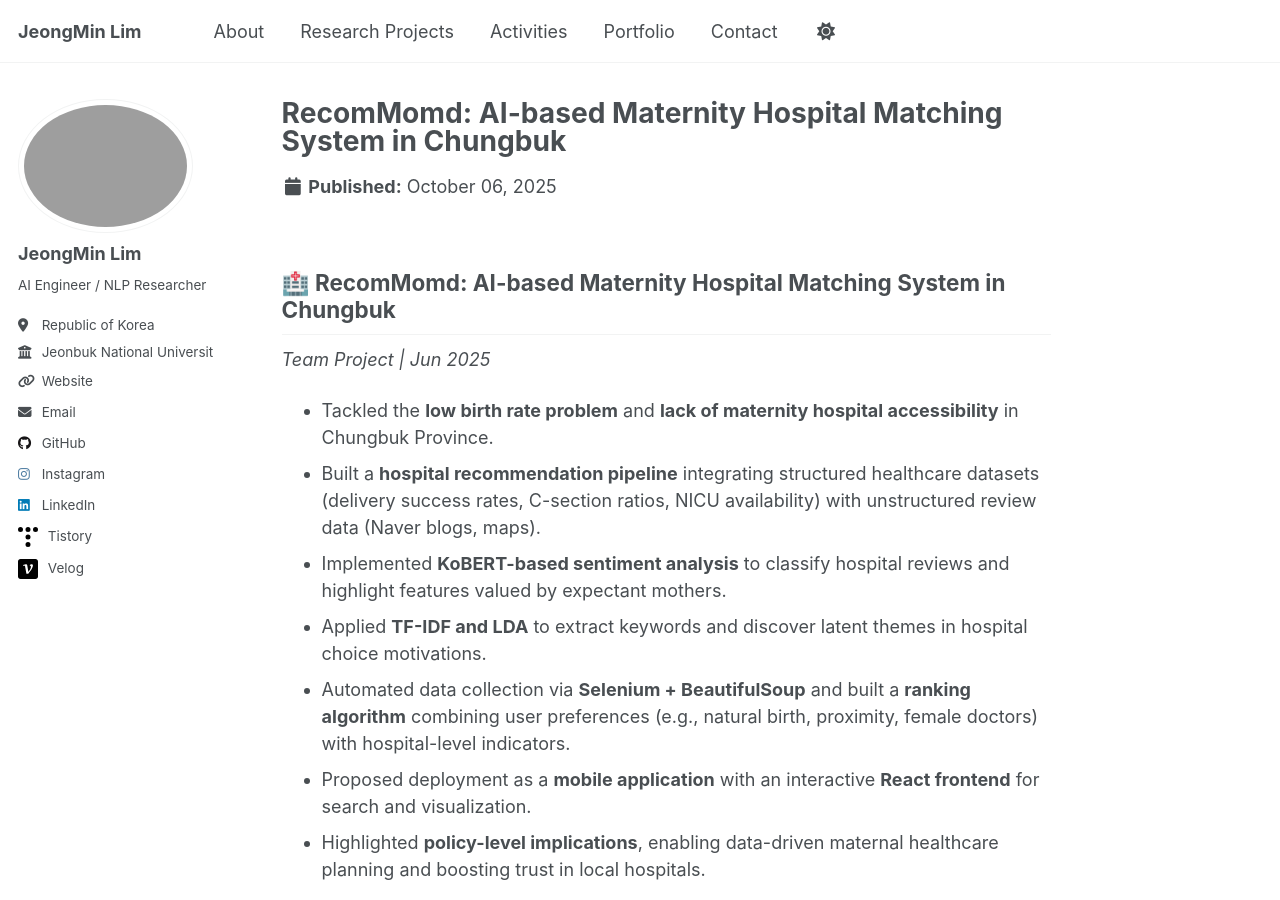
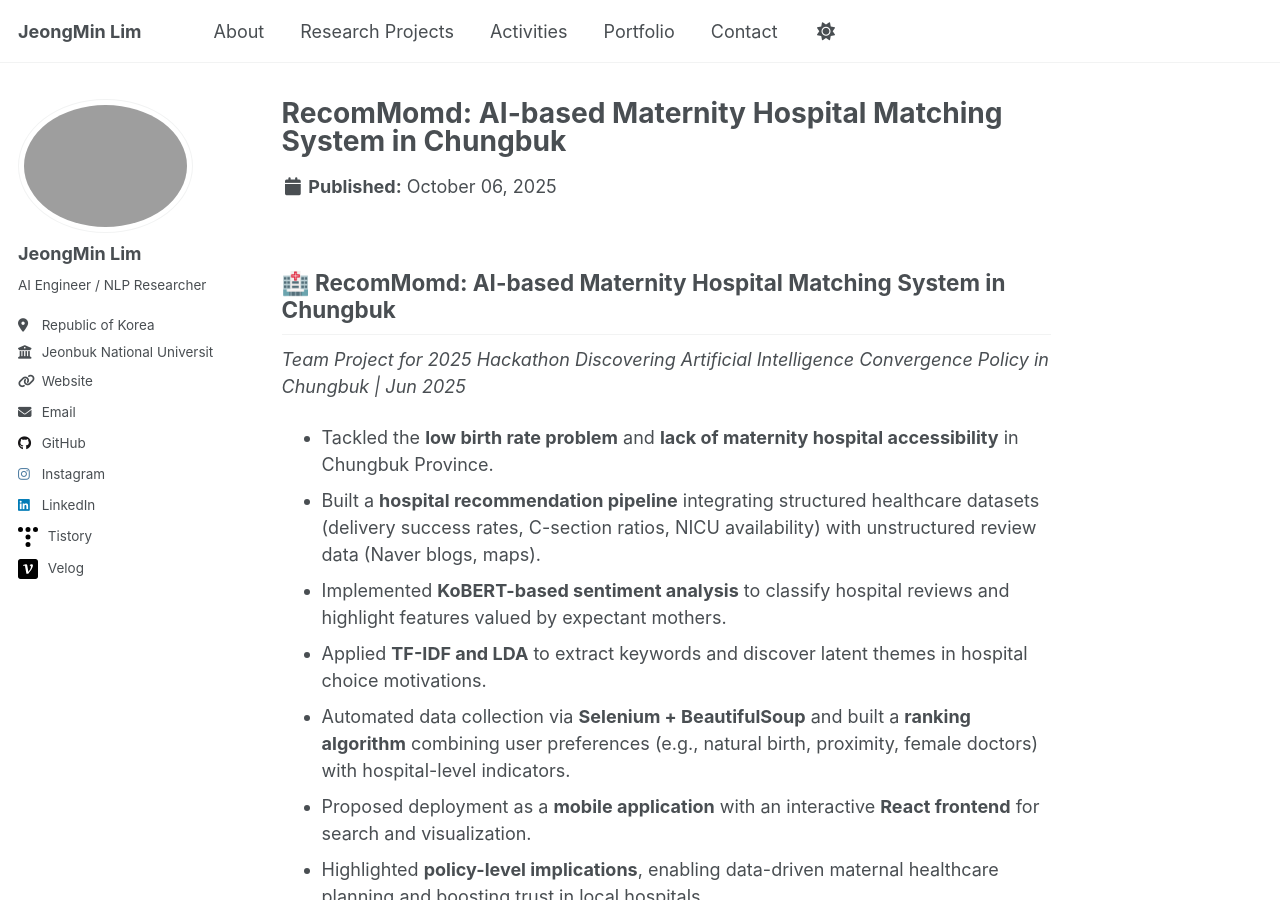
Before and after one commit to JeongMinIsBest/JeongMinIsBest.github.io, a Jekyll site: the page built from _portfolio/portfolio-3.md, in a window 1280 px wide and 900 px high. Built offline with Jekyll 4.4.1, drawn with Linux system fonts in a browser that asks for light colours; a script that is not in the unit is left out.

Commit message:
Update portfolio-3.md

```diff
--- a/_portfolio/portfolio-3.md
+++ b/_portfolio/portfolio-3.md
@@ -5,7 +5,7 @@ collection: portfolio
 ---
 
 ## 🏥 RecomMomd: AI-based Maternity Hospital Matching System in Chungbuk
-*Team Project | Jun 2025*
+*Team Project for 2025 Hackathon Discovering Artificial Intelligence Convergence Policy in Chungbuk | Jun 2025*
 <br/>
 
 - Tackled the **low birth rate problem** and **lack of maternity hospital accessibility** in Chungbuk Province.
```
